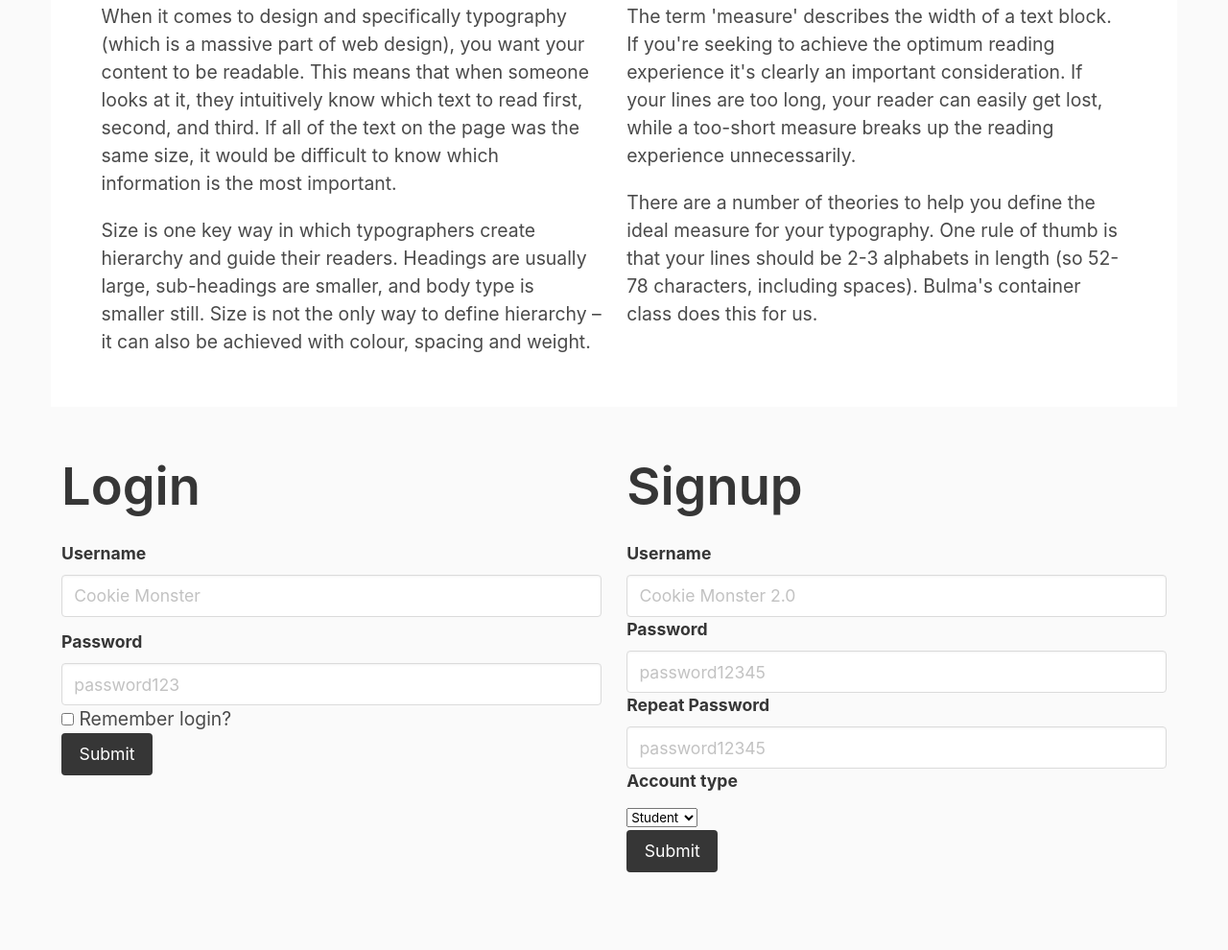
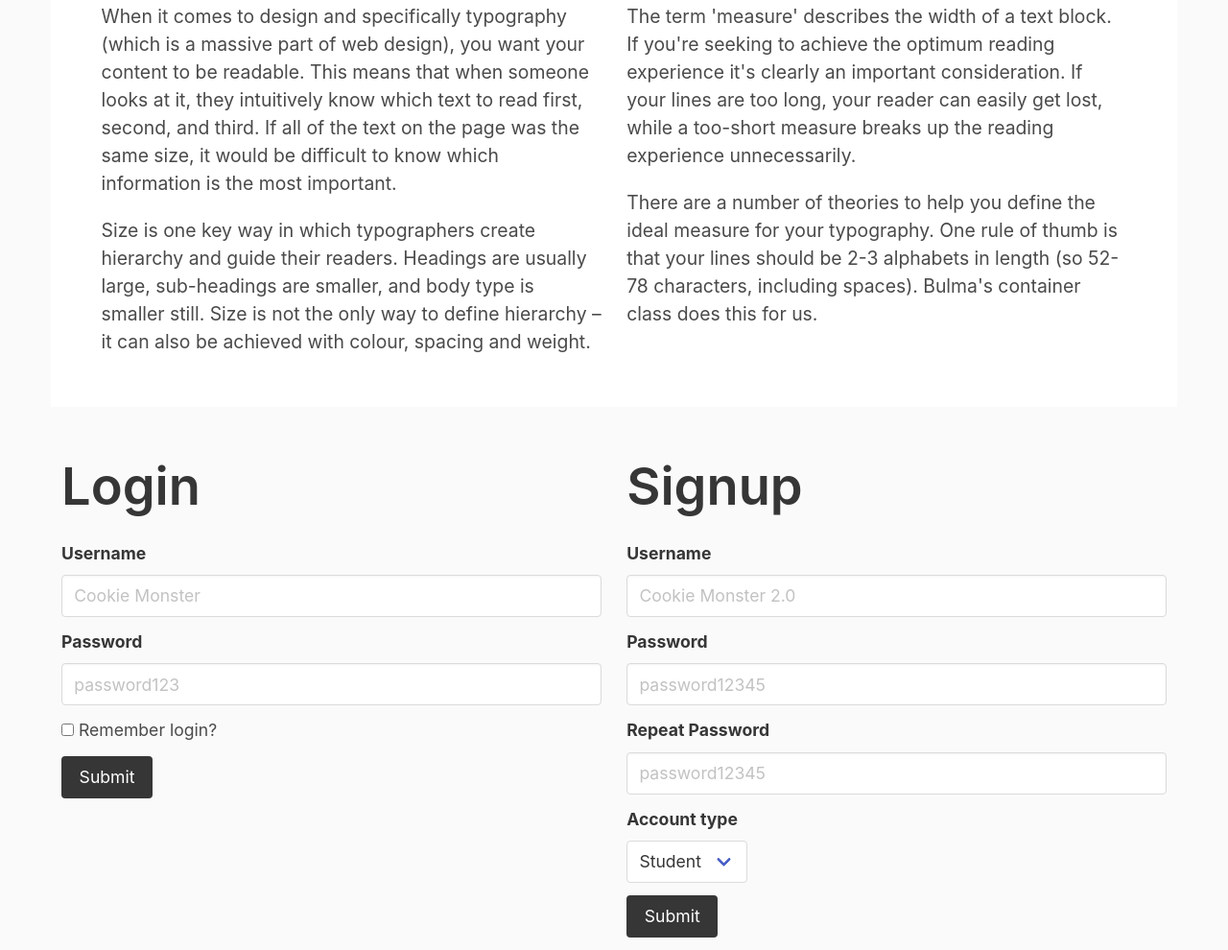
Before and after one commit to jdmar3-comp426/a02-shankulah60, a website: page index.html in a window 1280 px wide. Shown: the part 3195-4185 px from the top of the page at 96% size. Before the commit the page ends 4118 px from the top, so only its background shows below. Drawn offline with nearby package versions, Linux system fonts and the light colour scheme; a web font is replaced by a local one.

Commit message:
Updated form

```diff
--- a/index.html
+++ b/index.html
@@ -151,7 +151,7 @@
         </div>
     </div>
 </section>
-<section class="">
+<section class="form">
     <div class="container">
         <div class="columns">
             <div class="column">
@@ -163,22 +163,22 @@
                             <input class="input" type="text" placeholder="Cookie Monster" name="username">
                         </div>
                     </div>
-                    <div class="">
+                    <div class="field">
                         <label class="label">Password</label>
-                        <div class="">
+                        <div class="control">
                             <input class="input" type="password" placeholder="password123" name="password">
                         </div>
                     </div>
-                    <div class="">
-                        <div class="">
+                    <div class="field">
+                        <div class="control">
                             <label class="checkbox">
                                 <input type="checkbox" name="remember">
                                 Remember login?
                             </label>
                         </div>
                     </div>
-                    <div class="">
-                        <div class="">
+                    <div class="field">
+                        <div class="control">
                             <button class="button is-dark" type="submit">Submit</button>
                         </div>
                     </div>
@@ -187,28 +187,28 @@
             <div class="column">
                 <h1 class="title">Signup</h1>
                 <form>
-                    <div class="">
+                    <div class="field">
                         <label class="label">Username</label>
-                        <div class="">
+                        <div class="control">
                             <input class="input" type="text" placeholder="Cookie Monster 2.0" name="username">
                         </div>
                     </div>
-                    <div class="">
+                    <div class="field">
                         <label class="label">Password</label>
-                        <div class="">
+                        <div class="control">
                             <input class="input" type="password" placeholder="password12345">
                         </div>
                     </div>
-                    <div class="">
+                    <div class="field">
                         <label class="label">Repeat Password</label>
-                        <div class="">
+                        <div class="control">
                             <input class="input" type="password" placeholder="password12345" name="password">
                         </div>
                     </div>
-                    <div class="">
+                    <div class="field">
                         <label class="label">Account type</label>
-                        <div class="">
-                            <div class="">
+                        <div class="control">
+                            <div class="select">
                                 <select name="accountType">
                                     <option>Student</option>
                                     <option>Teacher</option>
@@ -216,8 +216,8 @@
                             </div>
                         </div>
                     </div>
-                    <div class="">
-                        <div class="">
+                    <div class="field">
+                        <div class="control">
                             <button class="button is-dark" type="submit">Submit</button>
                         </div>
                     </div>
```
